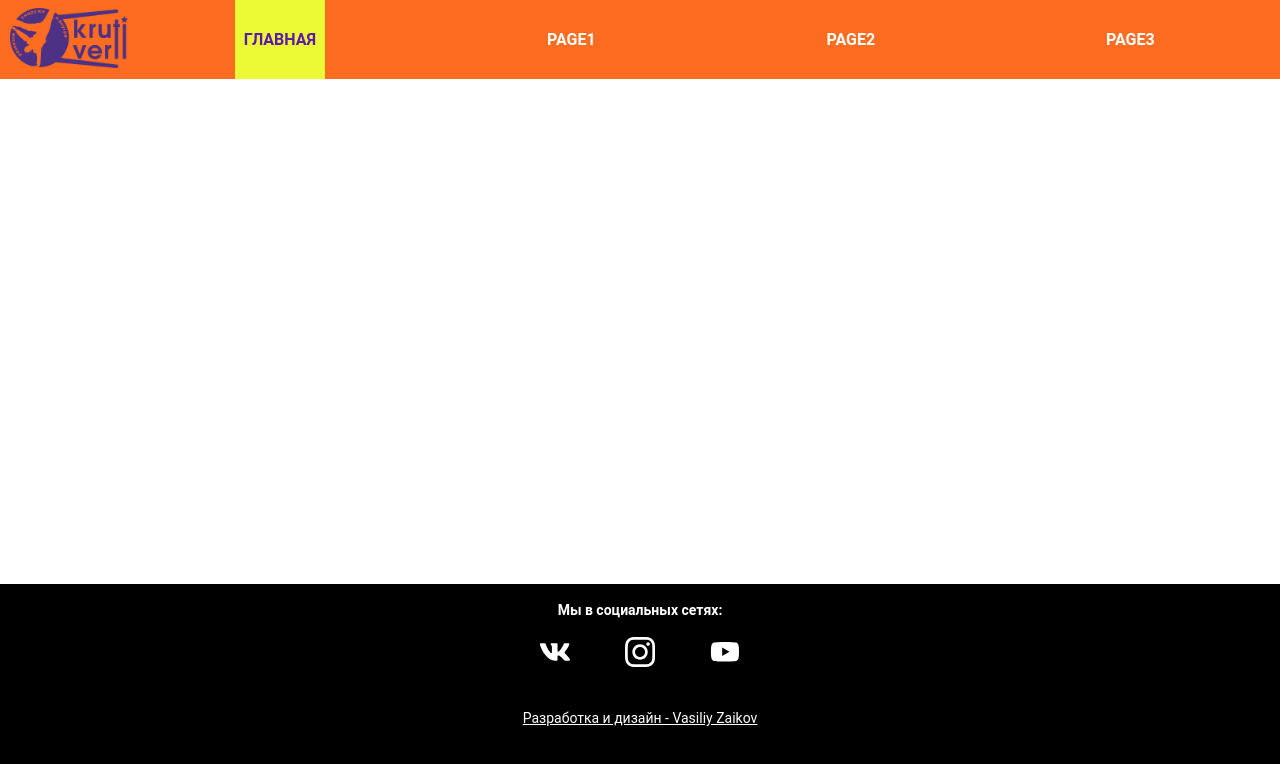
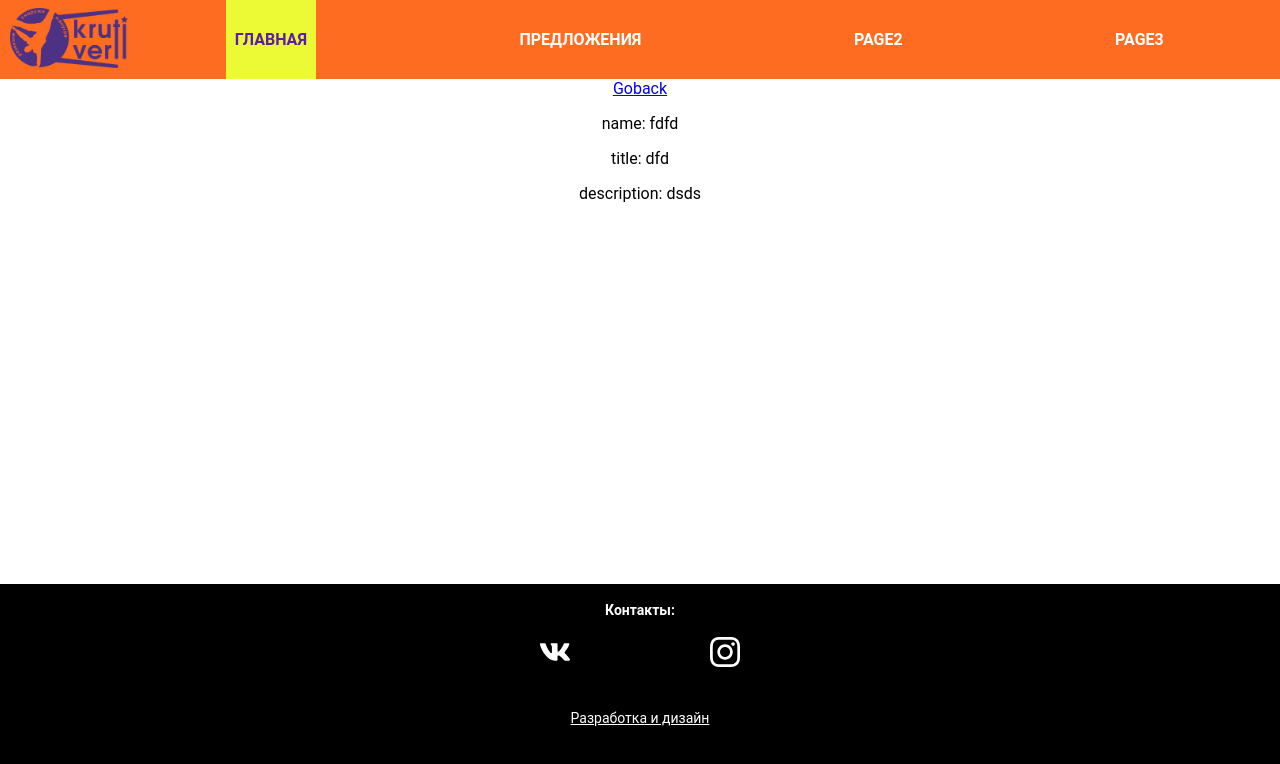
Before and after one commit to cartario/kruti-verti, a React (Create React App) app in the folder client/: page /offer/1 in a window 1280 px wide. Shown: the top 764 px of the page. Built offline with nearby package versions, Linux system fonts and the light colour scheme.

Commit message:
map, showmore, routing, footer

```diff
--- a/client/package.json
+++ b/client/package.json
@@ -12,6 +12,7 @@
     "react-dom": "17.0.1",
     "react-router-dom": "5.2.0",
     "react-scripts": "4.0.1",
+    "react-yandex-maps": "^4.6.0",
     "web-vitals": "0.2.4"
   },
   "scripts": {
--- a/client/src/App.js
+++ b/client/src/App.js
@@ -1,4 +1,5 @@
 import { Route } from 'react-router-dom';
+
 import './styles/index.scss';
 import Navbar from './components/navbar';
 import Footer from './components/footer';
@@ -12,9 +13,11 @@ import QuoteBlock from './components/quote-block';
 import Coach from './components/coach';
 import Gallery from './components/gallery';
 import Offers from './components/offers';
+import MapBlock from './components/map';
 import Page1 from './pages/page1';
 import Page2 from './pages/page2';
 import Page3 from './pages/page3';
+import OfferPage from './pages/offer.jsx'
 import { galleryData, galleryPlaceData, offersData } from './mock';
 
 function App() {
@@ -40,6 +43,7 @@ function App() {
             <br /> - и вот вы уже создаете свою вселенную
           </QuoteBlock>
           <Coach />
+
           <Gallery title="Галерея" bgColor="#5A1CA9" colorTitle="white" galleryData={galleryData} autoPlay={false}>
             <iframe
               title="promo"
@@ -51,16 +55,21 @@ function App() {
               allowFullScreen
             ></iframe>
           </Gallery>
+
           <QuoteBlock>
             Одновременно с физическим ростом ты развиваешь и умственные навыки , на групповых
             занятиях - развиваются социальные навыки и работа в команде.
           </QuoteBlock>
           <Gallery title="Залы" galleryData={galleryPlaceData} />
           <Offers data={offersData}/>
+          <MapBlock/>
         </Route>
         <Route path="/p1" exact component={Page1} />
         <Route path="/p2" exact component={Page2} />
         <Route path="/p3" exact component={Page3} />
+        <Route path="/offer/:id">
+            <OfferPage />
+          </Route>
       </div>
       <div className="App__footer">
         <Footer />
--- a/client/src/components/footer.jsx
+++ b/client/src/components/footer.jsx
@@ -6,10 +6,10 @@ const Footer = () => {
 
       <div className="footer__content">
 
-        <h4>Мы в социальных сетях:</h4>
+        <h4>Контакты:</h4>
           <ul className="footer__list">
           <li className="footer__item">
-            <a className="footer__link" href="https://vk.com/centerdaniil">
+            <a className="footer__link" href="https://vk.com/vasiliyizrossii">
               <svg
                 xmlns="http://www.w3.org/2000/svg"
                 id="Bold"
@@ -24,7 +24,7 @@ const Footer = () => {
           </li>
 
           <li className="footer__item">
-            <a className="footer__link" href="https://www.instagram.com/centerdaniil/">
+            <a className="footer__link" href="https://www.instagram.com/vasiliyizrossii/">
               <svg
                 xmlns="http://www.w3.org/2000/svg"
                 height="511pt"
@@ -37,7 +37,7 @@ const Footer = () => {
               </svg>
             </a>
           </li>
-          <li className="footer__item">
+          {/* <li className="footer__item">
             <a
               className="footer__link"
               href="https://www.youtube.com/channel/UCysktd_Jfz233rxvmfz1F2w"
@@ -51,11 +51,11 @@ const Footer = () => {
                 <path d="m626.8125 64.035156c-7.375-27.417968-28.992188-49.03125-56.40625-56.414062-50.082031-13.703125-250.414062-13.703125-250.414062-13.703125s-200.324219 0-250.40625 13.183593c-26.886719 7.375-49.03125 29.519532-56.40625 56.933594-13.179688 50.078125-13.179688 153.933594-13.179688 153.933594s0 104.378906 13.179688 153.933594c7.382812 27.414062 28.992187 49.027344 56.410156 56.410156 50.605468 13.707031 250.410156 13.707031 250.410156 13.707031s200.324219 0 250.40625-13.183593c27.417969-7.378907 49.03125-28.992188 56.414062-56.40625 13.175782-50.082032 13.175782-153.933594 13.175782-153.933594s.527344-104.382813-13.183594-154.460938zm-370.601562 249.878906v-191.890624l166.585937 95.945312zm0 0" />
               </svg>
             </a>
-          </li>
+          </li> */}
         </ul>
         <p className="footer__copyright">
         <a href="http://instagram.com/vasiliyizrossii">
-          Разработка и дизайн - Vasiliy Zaikov
+          Разработка и дизайн
            </a>
 
         </p>
--- /dev/null
+++ b/client/src/components/map.jsx
@@ -0,0 +1,23 @@
+import React from 'react';
+import { YMaps, Map, Placemark } from 'react-yandex-maps';
+
+const MapBlock = () => {
+  return (
+    <YMaps>
+      <div className="map">
+        <Map width="" defaultState={{ center: [55.718618, 37.623259], zoom: 10 }}>
+          <Placemark
+            geometry={[55.708694, 37.751349]}
+            options={{ iconColor: 'orange' }}
+            properties={{
+              iconContent: 'JeeFox',
+            }}
+          />
+          <Placemark geometry={[55.718618, 37.623259]} options={{ iconColor: 'grey' }} onClick={()=>alert('yo')}/>
+        </Map>
+      </div>
+    </YMaps>
+  );
+};
+
+export default MapBlock;
--- a/client/src/components/navbar.jsx
+++ b/client/src/components/navbar.jsx
@@ -8,7 +8,7 @@ const MenuItems = [
     link: '/',
   },
   {
-    title: 'Page1',
+    title: 'Предложения',
     link: '/p1',
   },
   {
@@ -44,6 +44,7 @@ const Navbar = ({ activeItemIndex }) => {
               key={item.title}
               className={`navbar__item ${active === index ? 'navbar__item--active' : ''}`}
               onClick={() => handleClick(index)}
+
             >
               <Link to={item.link}>{item.title}</Link>
             </li>
--- a/client/src/components/offer.jsx
+++ b/client/src/components/offer.jsx
@@ -6,7 +6,7 @@ export default function ({_id, name, title, description, imgUrl, price}) {
   const history = useHistory();
 
   const handleClick = (_id) => {
-    history.push(`/detail/${_id}`);
+    history.push(`/offer/${_id}`);
   }
 
   return (
--- a/client/src/components/offers.jsx
+++ b/client/src/components/offers.jsx
@@ -1,17 +1,28 @@
 import React from 'react';
 import Offer from '../components/offer';
+import ShowMoreBtn from '../components/show-more';
 
 const Offers = ({data}) => {
+  const CLICK_BY_BTN = 3;
+  const [visibleItems, setVisibleItems] = React.useState(3);
+
+  const handleShowMoreClick = () => {
+
+    setVisibleItems((prev)=>prev + CLICK_BY_BTN);
+
+  }
+
   return (
     <div className="offers">
       <h2>Предложения</h2>
       <ul className="offers__list">
-        {data.map((item) => (
+        {data.slice(0, visibleItems).map((item) => (
           <li key={item._id} className="offers__item">
             <Offer {...item}/>
           </li>
         ))}
       </ul>
+      {visibleItems >= data.length ? "": <ShowMoreBtn handleShowMoreClick={handleShowMoreClick}/>}
     </div>
   );
 };
--- /dev/null
+++ b/client/src/components/show-more.jsx
@@ -0,0 +1,11 @@
+import React from 'react';
+
+const ShowMoreBtn = ({handleShowMoreClick}) => {
+  return (
+    <div className="show-more-btn">
+      <button onClick={handleShowMoreClick}>Показать еще</button>
+    </div>
+  );
+};
+
+export default ShowMoreBtn;
--- /dev/null
+++ b/client/src/pages/offer.jsx
@@ -0,0 +1,21 @@
+import React from 'react';
+import {useParams, useHistory} from 'react-router-dom';
+import {offersData} from '../mock';
+
+const OfferPage = () => {
+  const offerId = useParams().id;
+  const history = useHistory();
+  const currentOffer = offersData.find((offer)=>offer._id===offerId);
+
+  return (
+    <div className="offer-page">
+     <a href="#p1" onClick={()=>history.goBack()}>Goback</a>
+      <p>name: {currentOffer.name}</p>
+      <p>title: {currentOffer.title}</p>
+      <p>description: {currentOffer.description}</p>
+
+    </div>
+  );
+};
+
+export default OfferPage;
--- a/client/src/styles/index.scss
+++ b/client/src/styles/index.scss
@@ -50,5 +50,6 @@ ul {
 @import './coach.scss';
 @import './gallery.scss';
 @import './offers.scss';
+@import './show-more.scss';
 
 @import './footer.scss';
--- a/client/src/styles/offers.scss
+++ b/client/src/styles/offers.scss
@@ -1,4 +1,5 @@
 .offers{
+  padding-bottom: 30px;
   background: url('../media/offers-bg.png');
   background-attachment: fixed;
   background-size: cover;
@@ -110,6 +111,12 @@
   text-transform: uppercase;
 }
 
+@media(max-width: 1440px){
+  .offers__list {
+    width: 80%;
+  }
+}
+
 @media(max-width: 1066px){
   .offers__list {
     width: 100%;
--- /dev/null
+++ b/client/src/styles/show-more.scss
@@ -0,0 +1,23 @@
+.show-more-btn{
+  button {
+    width: 300px;
+    margin: 30px;
+    padding: 15px;
+    font-size: 24px;
+    font-weight: bold;
+    text-transform: uppercase;
+    border-radius: 60px;
+    outline: none;
+    background: #FD6C21;
+    color: white;
+
+    &:hover{
+      background: #d65413;
+    }
+
+    @media(max-width: 400px){
+      width: calc(100% - 10px);
+      margin: 30px auto;
+    }
+  }
+}
```
Also changed, not shown: client/src/media/skills.png (added), 1 other file (tests, documents, lock files or other folders).
